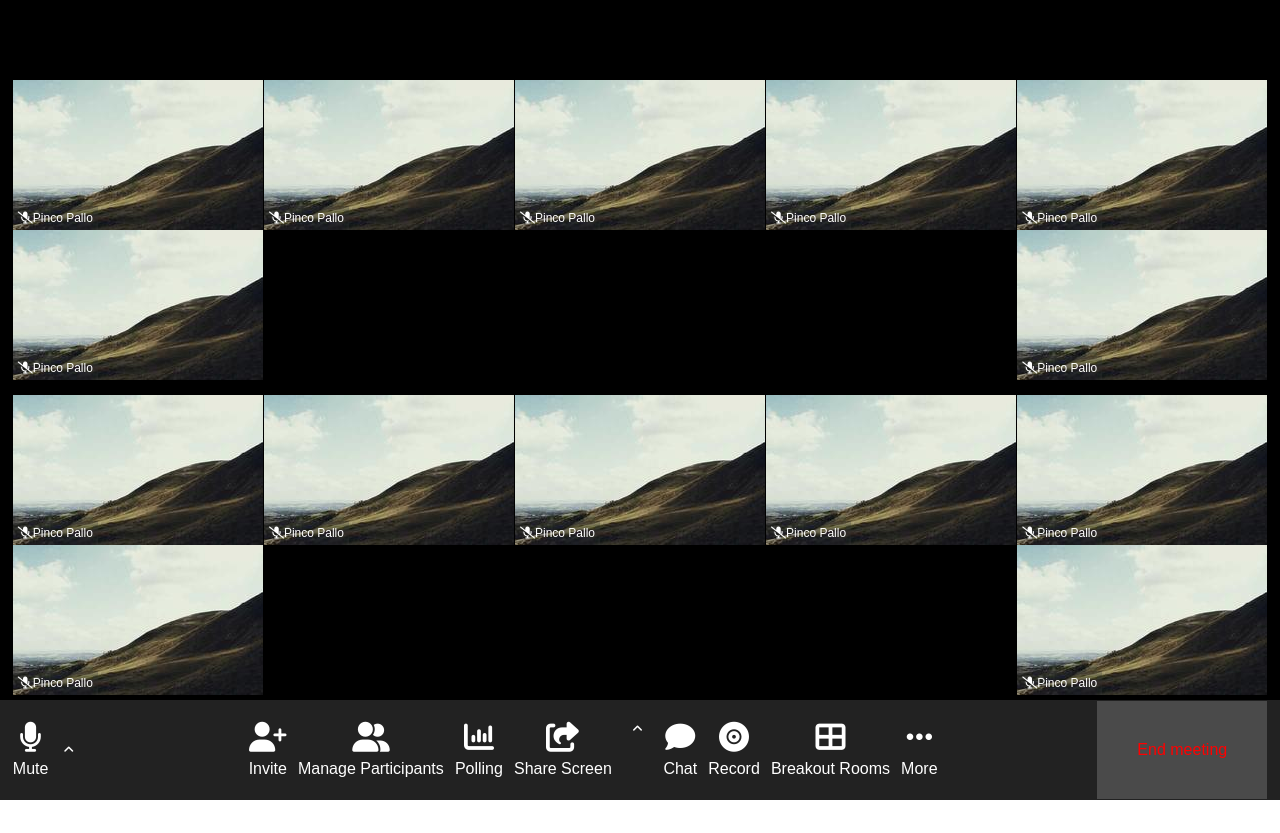
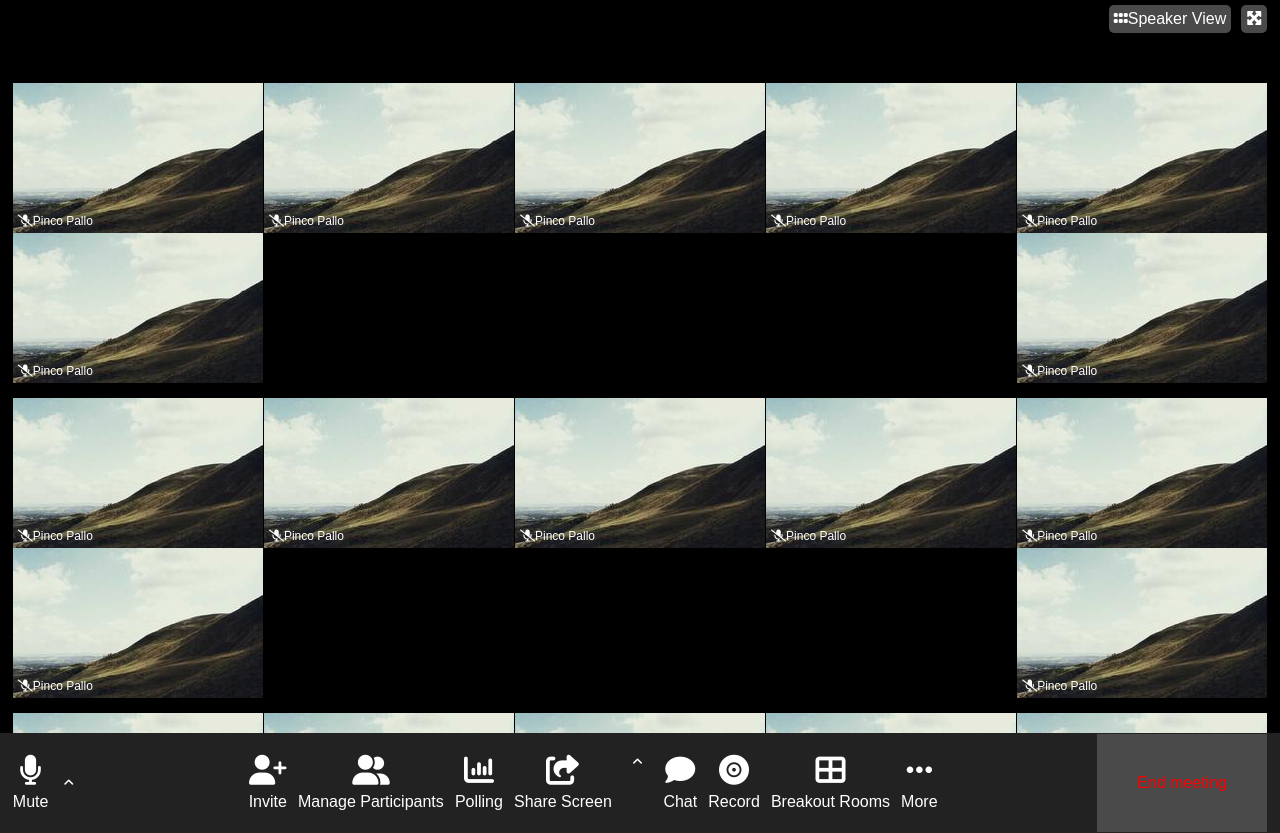
Before and after one commit to AlessiaCiabatti/html-css-zoom, a plain HTML site: page index.html in a window 1280 px wide. Before the commit the page ends 800 px from the top, so only its background shows below. Drawn offline with Linux system fonts and the light colour scheme.

Commit message:
[add] header

```diff
--- a/css/style.css
+++ b/css/style.css
@@ -16,6 +16,34 @@ img{
   display: flex;
 }
 
+header{
+  background-color: black;
+  color: white;
+}
+
+header .speaker{
+  justify-content: flex-end;
+  padding-top: 5px;
+  margin: 0 auto;
+  width: 98%;
+}
+
+.header-scritta{
+background-color: #4a4a4a;
+padding: 5px;
+border-radius: 5px;
+}
+
+.header-freccia{
+  padding-left: 10px
+}
+
+header .fa-maximize{
+  background-color: #4a4a4a;
+  padding: 5px;
+  border-radius: 5px;
+}
+
 main{
   background-color: black;
   height: calc(100vh - 100px);
@@ -27,7 +55,7 @@ main .container{
   max-width: 1800px;
   width: 98%;
   height: 700px;
-  margin: 80px auto;
+  margin: 50px auto;
   position: relative;
 }
 
--- a/index.html
+++ b/index.html
@@ -9,6 +9,15 @@
 </head>
 
 <body>
+  <header>
+    <div class="speaker d-flex">
+      <span class="header-scritta"> <i class="fa-solid fa-grip"></i>Speaker View</span>
+      <div class="header-freccia"></div>
+        <i class="fa-solid fa-maximize"></i>
+      </div>
+    </div>
+  </header>
+
   <main class="d-flex">
     <div class="container">
       <!-- prima linea webcam -->
```
